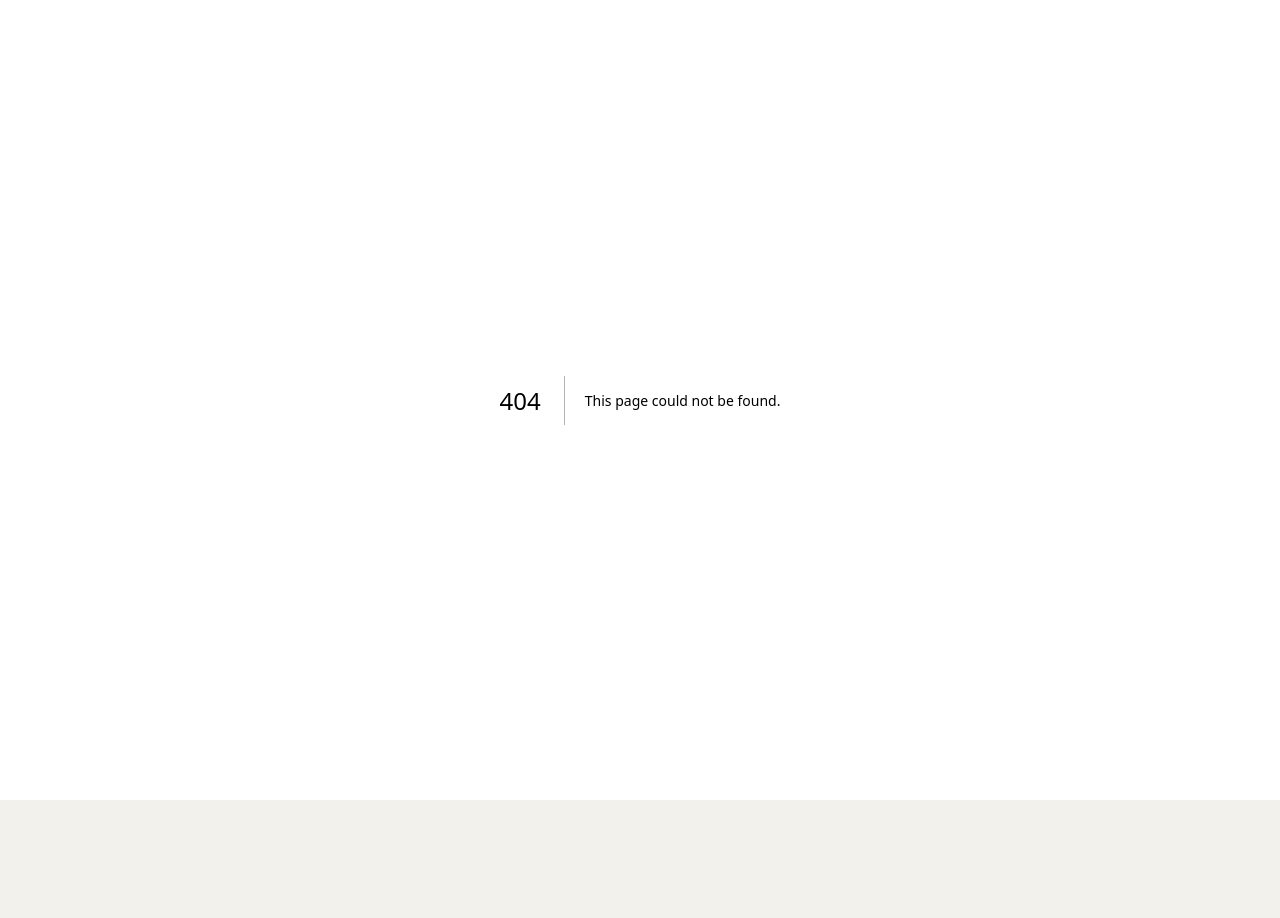
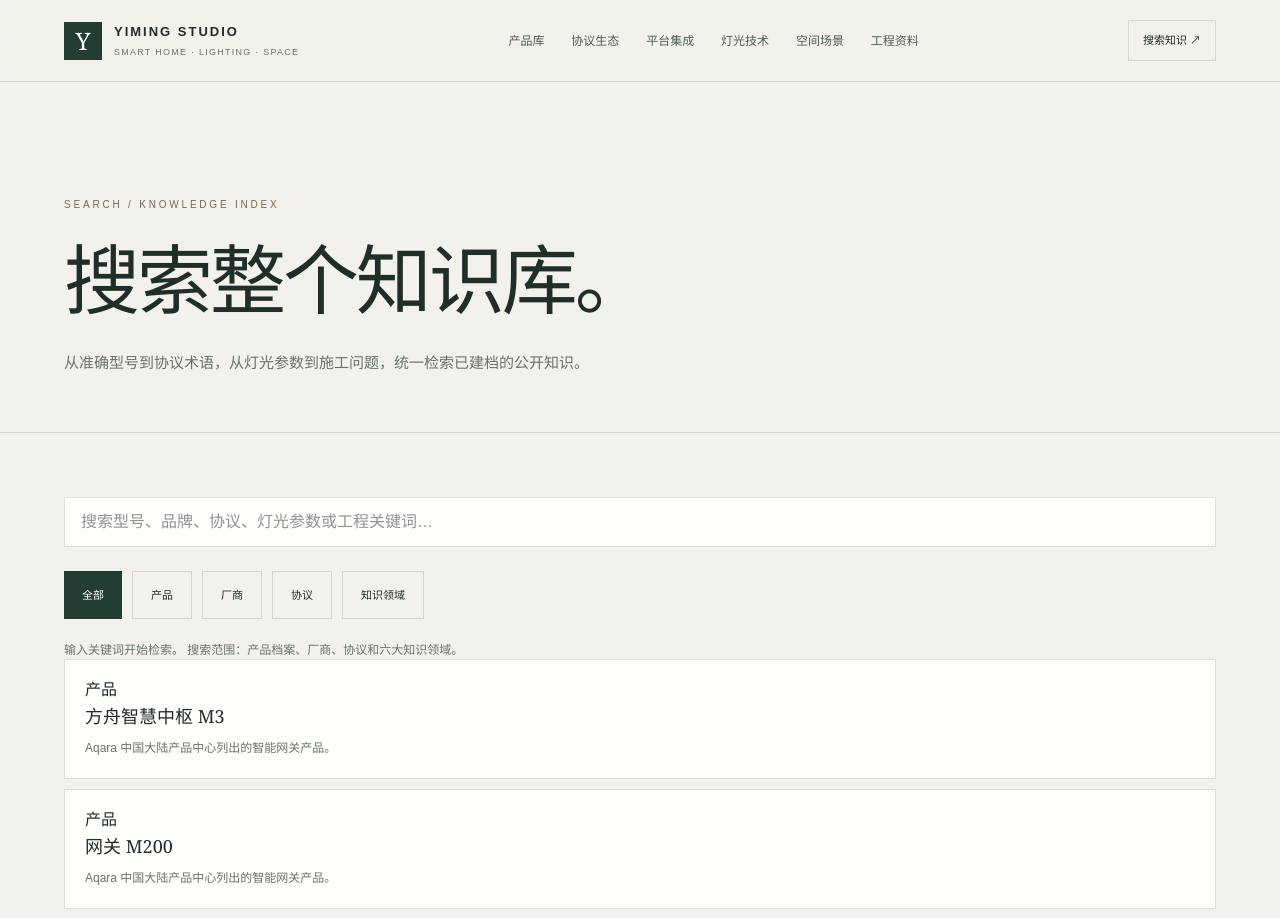
Before and after one commit to yimingwenhua69/yiming-smart-home, a Next.js app: page /search in a window 1280 px wide. Before the commit this address had no page. Shown: the top 918 px of the page. Before the commit the page ends 800 px from the top, so only its background shows below. Built offline with nearby package versions, Linux system fonts and the light colour scheme.

Commit message:
feat(search): add unified knowledge search page

```diff
--- /dev/null
+++ b/src/app/search/page.tsx
@@ -0,0 +1,7 @@
+import type { Metadata } from "next";
+import { PageFrame } from "@/components/PageFrame";
+import { SearchExperience } from "@/components/SearchExperience";
+export const metadata: Metadata = { title: "站内搜索", description: "搜索智能家居产品型号、厂商、协议生态、灯光技术与工程资料。" };
+export default function SearchPage() {
+  return <PageFrame eyebrow="SEARCH / KNOWLEDGE INDEX" title="搜索整个知识库。" description="从准确型号到协议术语，从灯光参数到施工问题，统一检索已建档的公开知识。"><section className="content-section"><SearchExperience /></section></PageFrame>;
+}
```
